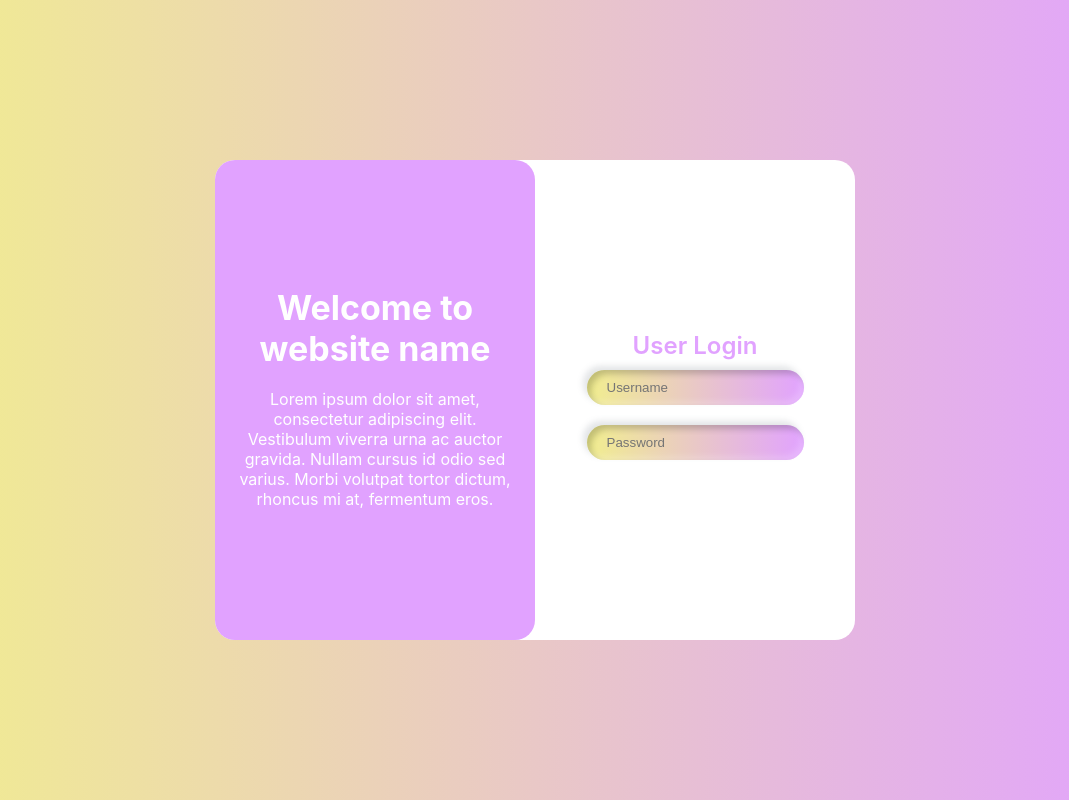
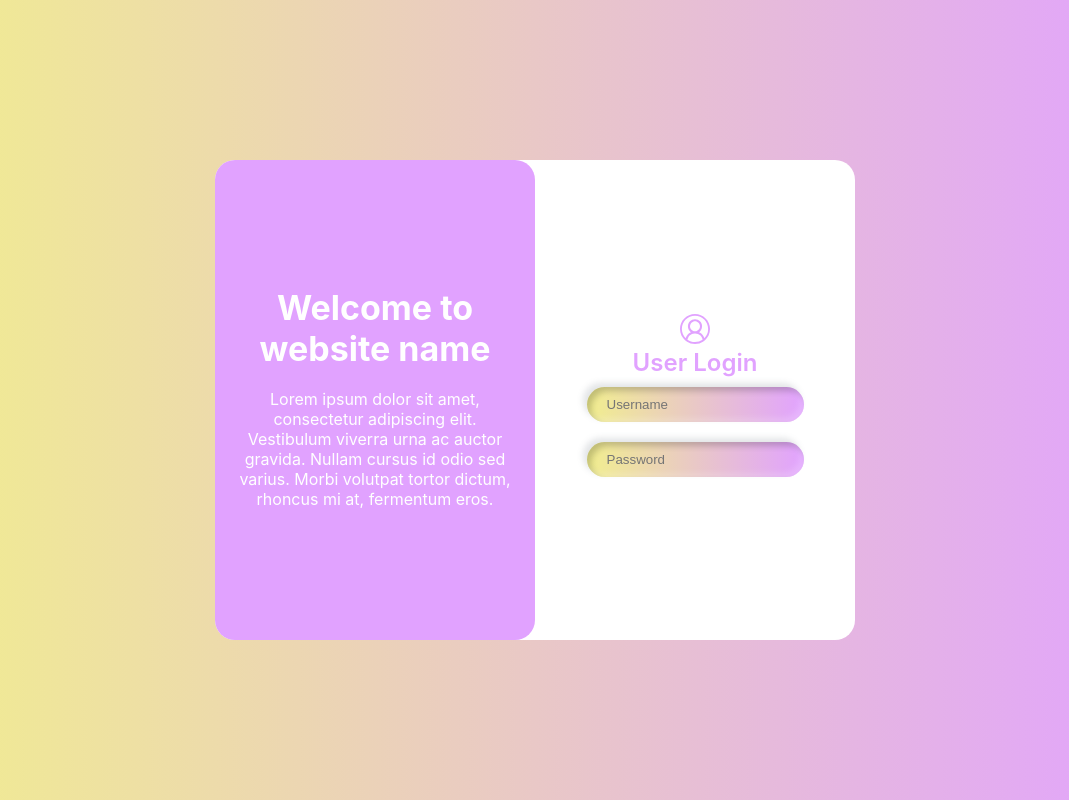
Before and after one commit to ivannadels/CS411-ConcertFinder, a React (Create React App) app in the folder concert-finder/: page / in a window 1280 px wide. Shown: the whole page, without its empty margins (105-1174 px from the left). Built offline with nearby package versions, Linux system fonts and the light colour scheme.

Commit message:
Installed react-icons. Added user icon to login.

```diff
--- a/concert-finder/package.json
+++ b/concert-finder/package.json
@@ -8,6 +8,7 @@
     "@testing-library/user-event": "^13.5.0",
     "react": "^18.2.0",
     "react-dom": "^18.2.0",
+    "react-icons": "^5.0.1",
     "react-scripts": "^5.0.1",
     "web-vitals": "^2.1.4"
   },
--- a/concert-finder/src/Login.js
+++ b/concert-finder/src/Login.js
@@ -1,4 +1,5 @@
 import './Login.css';
+import { VscAccount } from "react-icons/vsc";
 
 const Login = () => {
     return (
@@ -13,6 +14,7 @@ const Login = () => {
 
             </div>
             <div className="right-side">
+                <VscAccount style={{height: 30, width: 30}}></VscAccount>
                 <div className="UserLogin">
                     User Login
                 </div>
```
Also changed, not shown: 1 other file (tests, documents, lock files or other folders).
